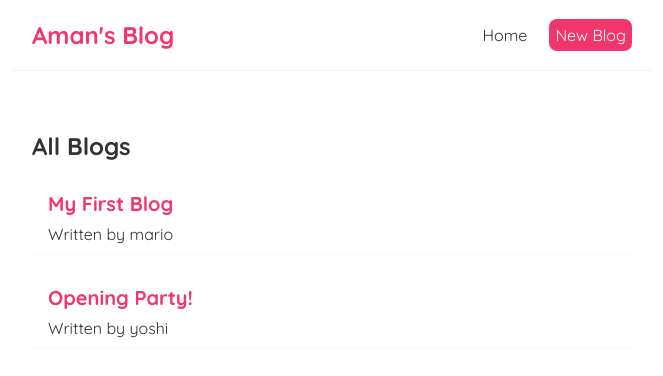
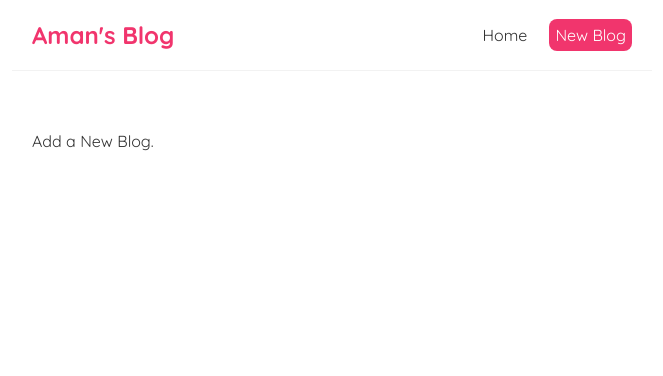
Before and after one commit to amanRecreates/react_blog, a React (Create React App) app: page /create in a window 1280 px wide. Shown: the top 376 px of the page, without its empty margins (308-971 px from the left). Built offline with nearby package versions, Linux system fonts and the light colour scheme; data requests are answered from the project's data file.

Commit message:
learned about exact routes

```diff
--- a/src/App.js
+++ b/src/App.js
@@ -1,4 +1,5 @@
 import { BrowserRouter as Router, Route, Switch } from 'react-router-dom';
+import Create from './Create';
 import Home from './Home';
 import Navbar from './Navbar';
 
@@ -9,8 +10,11 @@
                 <Navbar />
                 <div className="content">
                     <Switch>
-                        <Route path="/">
+                        <Route exact path="/">
                             <Home />
+                        </Route>
+                        <Route exact path="/create">
+                            <Create />
                         </Route>
                     </Switch>
                 </div>
--- /dev/null
+++ b/src/Create.js
@@ -0,0 +1,9 @@
+const Create = () => {
+    return (
+        <div className="create">
+            Add a New Blog.
+        </div>
+    );
+}
+
+export default Create;
```
